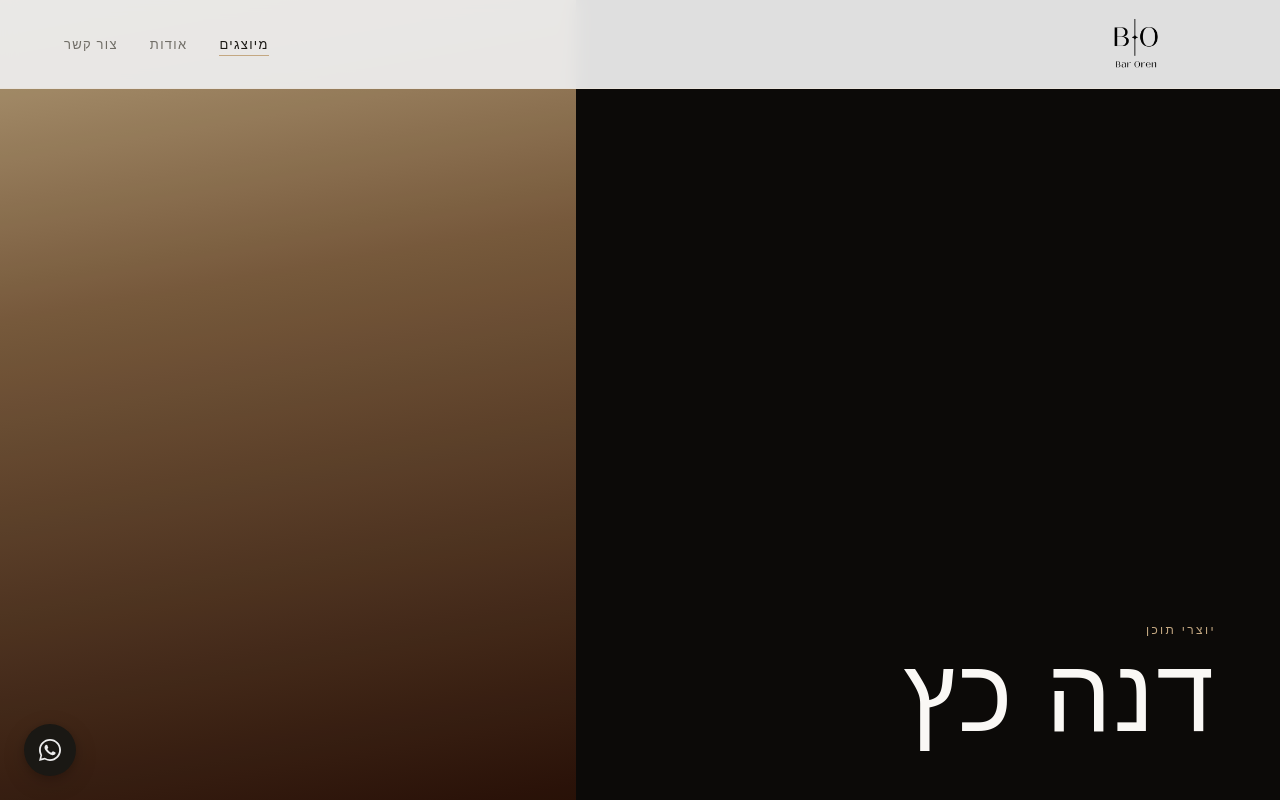
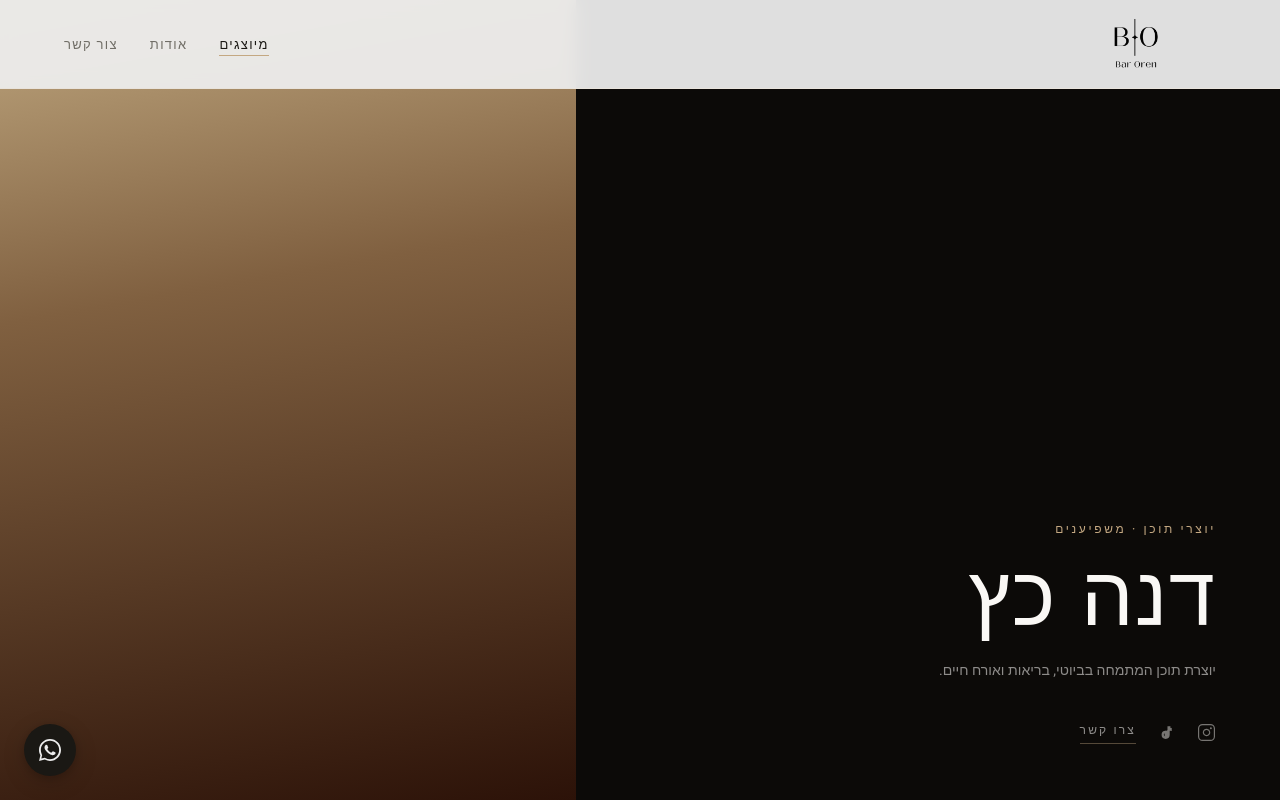
Before and after one commit to baroren298/bar-oren-agency, a Next.js app: page /talent/dana-katz in a window 1280 px wide. Shown: the top 800 px of the page. Built offline with nearby package versions, Linux system fonts and the light colour scheme; a web font is replaced by a local one.

Commit message:
Redesign talent profile hero as editorial layout

```diff
--- a/components/talent/ProfileHero.jsx
+++ b/components/talent/ProfileHero.jsx
@@ -1,35 +1,136 @@
+import Link from 'next/link';
 import TalentImage from '@/components/ui/TalentImage';
 import { siteConfig } from '@/data/site';
 import styles from './ProfileHero.module.css';
 
-function getCategoryLabel(categories) {
-  const cat = siteConfig.categories.find((c) => categories.includes(c.key) && c.key !== 'all');
-  return cat?.label ?? '';
+/* ── Helpers ─────────────────────────────────────────────────────────────── */
+
+function getCategories(categories) {
+  return siteConfig.categories
+    .filter((c) => categories.includes(c.key) && c.key !== 'all')
+    .map((c) => c.label)
+    .join(' · ');
 }
 
+/** First sentence only — keeps the hero brief; full bio lives in ProfileBio. */
+function getExcerpt(text) {
+  if (!text) return '';
+  const dot = text.indexOf('.');
+  if (dot > 0) return text.slice(0, dot + 1);
+  if (text.length <= 110) return text;
+  const cut = text.slice(0, 110);
+  return cut.slice(0, cut.lastIndexOf(' ')) + '…';
+}
+
+/* ── Icons ───────────────────────────────────────────────────────────────── */
+
+function InstagramIcon() {
+  return (
+    <svg
+      xmlns="http://www.w3.org/2000/svg"
+      width="19"
+      height="19"
+      viewBox="0 0 24 24"
+      fill="none"
+      stroke="currentColor"
+      strokeWidth="1.5"
+      strokeLinecap="round"
+      strokeLinejoin="round"
+      aria-hidden="true"
+    >
+      <rect x="2" y="2" width="20" height="20" rx="5" ry="5" />
+      <path d="M16 11.37A4 4 0 1 1 12.63 8 4 4 0 0 1 16 11.37z" />
+      <line x1="17.5" y1="6.5" x2="17.51" y2="6.5" strokeWidth="2.5" />
+    </svg>
+  );
+}
+
+function TikTokIcon() {
+  return (
+    <svg
+      xmlns="http://www.w3.org/2000/svg"
+      width="17"
+      height="17"
+      viewBox="0 0 24 24"
+      fill="currentColor"
+      aria-hidden="true"
+    >
+      <path d="M16.6 5.82a4.28 4.28 0 0 1-2.9-1.08V15.28a5.74 5.74 0 0 1-5.74 5.74 5.74 5.74 0 0 1-5.74-5.74 5.74 5.74 0 0 1 5.74-5.74c.27 0 .53.02.79.06v3.1a2.59 2.59 0 0 0-.79-.1 2.59 2.59 0 0 0-2.59 2.59 2.59 2.59 0 0 0 2.59 2.59 2.59 2.59 0 0 0 2.59-2.5V3h3.09a4.28 4.28 0 0 0 2.96 2.82V10a7.34 7.34 0 0 1-4.3-1.37v6.6a5.74 5.74 0 0 1-5.74 5.74V10a7.34 7.34 0 0 0 7.34-7.34h.7v3.16z" />
+    </svg>
+  );
+}
+
+/* ── Component ───────────────────────────────────────────────────────────── */
+
 export default function ProfileHero({ talent }) {
+  const categoryLine = getCategories(talent.category);
+  const excerpt      = getExcerpt(talent.bioHe);
+  const hasSocials   = talent.instagram || talent.tiktok;
+
   return (
-    <section className={styles.hero} aria-label={`${talent.name} — תמונת פרופיל`}>
-      {/* Background — TalentImage fills the absolute container */}
-      <div className={styles.bg}>
+    <section
+      className={styles.hero}
+      aria-label={`${talent.name} — פרופיל`}
+    >
+      {/* ── Content column (right in RTL, left in LTR) ─────────────────── */}
+      <div className={styles.content}>
+        <div className={styles.contentInner}>
+          {categoryLine && (
+            <p className={styles.categoryLabel}>{categoryLine}</p>
+          )}
+
+          <h1 className={styles.name}>{talent.name}</h1>
+
+          {excerpt && (
+            <p className={styles.excerpt}>{excerpt}</p>
+          )}
+
+          <div className={styles.footer}>
+            {hasSocials && (
+              <div className={styles.socials} aria-label="רשתות חברתיות">
+                {talent.instagram && (
+                  <a
+                    href={talent.instagram}
+                    target="_blank"
+                    rel="noopener noreferrer"
+                    className={styles.socialLink}
+                    aria-label="Instagram"
+                  >
+                    <InstagramIcon />
+                  </a>
+                )}
+                {talent.tiktok && (
+                  <a
+                    href={talent.tiktok}
+                    target="_blank"
+                    rel="noopener noreferrer"
+                    className={styles.socialLink}
+                    aria-label="TikTok"
+                  >
+                    <TikTokIcon />
+                  </a>
+                )}
+              </div>
+            )}
+
+            <Link href="/contact" className={styles.cta}>
+              צרו קשר
+            </Link>
+          </div>
+        </div>
+      </div>
+
+      {/* ── Image column (left in RTL, right in LTR) ───────────────────── */}
+      <div className={styles.imageCol}>
         <TalentImage
           src={talent.profileImage || null}
           alt={talent.name}
           fallbackIndex={talent.sortOrder}
           priority
-          sizes="100vw"
+          sizes="(max-width: 768px) 100vw, 45vw"
           objectPosition="center top"
-          className={styles.bgImage}
+          className={styles.image}
         />
-        <div className={styles.overlay} aria-hidden="true" />
-      </div>
-
-      {/* Name block — anchored to bottom of hero */}
-      <div className={styles.inner}>
-        <div className={styles.nameBlock}>
-          <p className={styles.categoryLabel}>{getCategoryLabel(talent.category)}</p>
-          <h1 className={styles.name}>{talent.name}</h1>
-        </div>
       </div>
     </section>
   );
--- a/components/talent/ProfileHero.module.css
+++ b/components/talent/ProfileHero.module.css
@@ -1,64 +1,60 @@
+/* ═══════════════════════════════════════════════════════════════════════════
+   ProfileHero — editorial split layout
+   Mobile  : image (top) → content (below), full-bleed dark panel
+   Desktop : content column (right in RTL) | image column (left in RTL)
+   ═══════════════════════════════════════════════════════════════════════════ */
+
+/* ─── Shell ──────────────────────────────────────────────────────────────── */
+
 .hero {
-  position: relative;
-  width: 100%;
-  height: 100vh;
-  height: 100svh;
   display: flex;
   flex-direction: column;
-  justify-content: flex-end;
+  min-height: 100svh;
+  background: #0c0a08;         /* warm near-black; shared by both columns */
   overflow: hidden;
 }
 
-/* ─── Background ──────────────────────────────────────────────────────────── */
+/* ─── Image column ───────────────────────────────────────────────────────── */
 
-/* position: relative so next/image fill mode works; also covers the gradient path */
-.bg {
-  position: absolute;
-  inset: 0;
+.imageCol {
+  position: relative;
+  width: 100%;
+  height: 62svh;
+  flex-shrink: 0;
+  overflow: hidden;
 }
 
-/* Applied to TalentImage via className prop */
-.bgImage {
+/* Applied to TalentImage via className */
+.image {
   object-fit: cover;
   object-position: center top;
 }
 
-.overlay {
-  position: absolute;
-  inset: 0;
-  background: linear-gradient(
-    to bottom,
-    rgba(0, 0, 0, 0)    0%,
-    rgba(0, 0, 0, 0)    25%,
-    rgba(0, 0, 0, 0.15) 55%,
-    rgba(0, 0, 0, 0.7)  80%,
-    rgba(0, 0, 0, 0.88) 100%
-  );
+/* ─── Content column ─────────────────────────────────────────────────────── */
+
+.content {
+  flex: 1;
+  display: flex;
+  flex-direction: column;
+  justify-content: center;
+  padding: clamp(32px, 6vw, 56px) clamp(24px, 6vw, 56px);
 }
 
-/* ─── Name block ──────────────────────────────────────────────────────────── */
-
-.inner {
-  position: relative;
-  z-index: var(--z-raised);
-  padding-inline: var(--container-padding);
-  padding-bottom: clamp(40px, 7vh, 80px);
-  max-width: var(--container-max);
-  width: 100%;
-  margin-inline: auto;
+/* Inner wrapper — limits max prose width for comfortable reading */
+.contentInner {
+  display: flex;
+  flex-direction: column;
+  gap: var(--space-5);
+  max-width: 520px;
 }
 
-.nameBlock {
-  display: flex;
-  flex-direction: column;
-  gap: var(--space-3);
-}
+/* ─── Typography ─────────────────────────────────────────────────────────── */
 
 .categoryLabel {
   font-family: var(--font-body);
   font-size: var(--text-xs);
   font-weight: var(--weight-medium);
-  letter-spacing: 0.2em;
+  letter-spacing: 0.22em;
   text-transform: uppercase;
   color: var(--color-accent);
   line-height: 1;
@@ -66,64 +62,125 @@
 
 .name {
   font-family: var(--font-display);
-  font-size: clamp(48px, 8.5vw, 104px);
+  font-size: clamp(42px, 10vw, 88px);
   font-weight: var(--weight-light);
-  letter-spacing: 0.02em;
+  letter-spacing: 0.015em;
   color: #faf8f5;
   line-height: 0.92;
+  margin: 0;
 }
 
-/* ─── Desktop: editorial split layout ────────────────────────────────────── */
+.excerpt {
+  font-family: var(--font-body);
+  font-size: clamp(14px, 1.8vw, 16px);
+  font-weight: var(--weight-regular);
+  line-height: var(--leading-relaxed);
+  color: rgba(250, 248, 245, 0.55);
+  max-width: 38ch;
+  margin: 0;
+}
+
+/* ─── Footer row: socials + CTA ──────────────────────────────────────────── */
+
+.footer {
+  display: flex;
+  align-items: center;
+  gap: var(--space-6);
+  padding-top: var(--space-3);
+}
+
+.socials {
+  display: flex;
+  align-items: center;
+  gap: var(--space-5);
+}
+
+.socialLink {
+  display: flex;
+  align-items: center;
+  justify-content: center;
+  color: rgba(250, 248, 245, 0.45);
+  transition: color var(--duration-fast) var(--ease-default);
+}
+
+.socialLink:hover {
+  color: #faf8f5;
+}
+
+.cta {
+  font-family: var(--font-body);
+  font-size: var(--text-xs);
+  font-weight: var(--weight-medium);
+  letter-spacing: 0.18em;
+  text-transform: uppercase;
+  color: rgba(250, 248, 245, 0.55);
+  text-decoration: none;
+  border-bottom: 1px solid rgba(196, 168, 130, 0.4);
+  padding-bottom: 2px;
+  transition:
+    color var(--duration-fast) var(--ease-default),
+    border-color var(--duration-fast) var(--ease-default);
+}
+
+.cta:hover {
+  color: var(--color-accent);
+  border-color: var(--color-accent);
+}
+
+/* ═══════════════════════════════════════════════════════════════════════════
+   Desktop — editorial split
+   Content: right column (RTL first child = right)
+   Image:   left column  (RTL second child = left)
+   ═══════════════════════════════════════════════════════════════════════════ */
 
 @media (min-width: 769px) {
   .hero {
     flex-direction: row;
     align-items: stretch;
-    /* warm near-black fills the text column */
-    background: #0c0a08;
+    height: 100svh;
+    min-height: 600px;
   }
 
-  /* Text column — inline-start side (right in RTL, left in LTR) */
-  .inner {
-    order: 1;
+  /* Content column — anchored to bottom, generous padding */
+  .content {
     flex: 1 1 55%;
-    max-width: unset;
-    margin-inline: unset;
-    /* keep bottom-anchor within the column */
-    display: flex;
-    flex-direction: column;
     justify-content: flex-end;
+    padding-bottom: clamp(48px, 7vh, 80px);
+    padding-inline: var(--container-padding);
   }
 
-  /* Image column — inline-end side (left in RTL, right in LTR) */
-  .bg {
-    position: relative; /* override absolute */
-    inset: unset;
-    flex: 0 0 45%;
-    order: 2;
-    overflow: hidden;
+  .contentInner {
+    gap: var(--space-6);
+    max-width: 460px;
   }
 
-  /* Tighter, more natural crop — let the portrait breathe */
-  .bgImage {
-    object-fit: cover;
-    object-position: center top;
+  .name {
+    font-size: clamp(52px, 6.5vw, 100px);
   }
 
-  /* Subtle uniform scrim; no directional gradient needed on constrained column */
-  .overlay {
-    background: rgba(0, 0, 0, 0.08);
+  /* Image column — constrained to 45 % of the viewport width.
+     Portrait images show naturally; no aggressive horizontal crop. */
+  .imageCol {
+    flex: 0 0 45%;
+    height: auto;       /* stretches to row height */
+    width: auto;
+  }
+
+  .excerpt {
+    font-size: clamp(14px, 1.1vw, 16px);
   }
 }
 
-/* ─── Mobile ──────────────────────────────────────────────────────────────── */
+/* ═══════════════════════════════════════════════════════════════════════════
+   Small mobile tweaks
+   ═══════════════════════════════════════════════════════════════════════════ */
 
-@media (max-width: 768px) {
-  .inner {
-    padding-bottom: clamp(32px, 8vh, 64px);
+@media (max-width: 480px) {
+  .imageCol {
+    height: 56svh;
   }
 
   .name {
-    font-size: clamp(40px, 12vw, 72px);
+    font-size: clamp(38px, 12vw, 64px);
   }
 }
```
